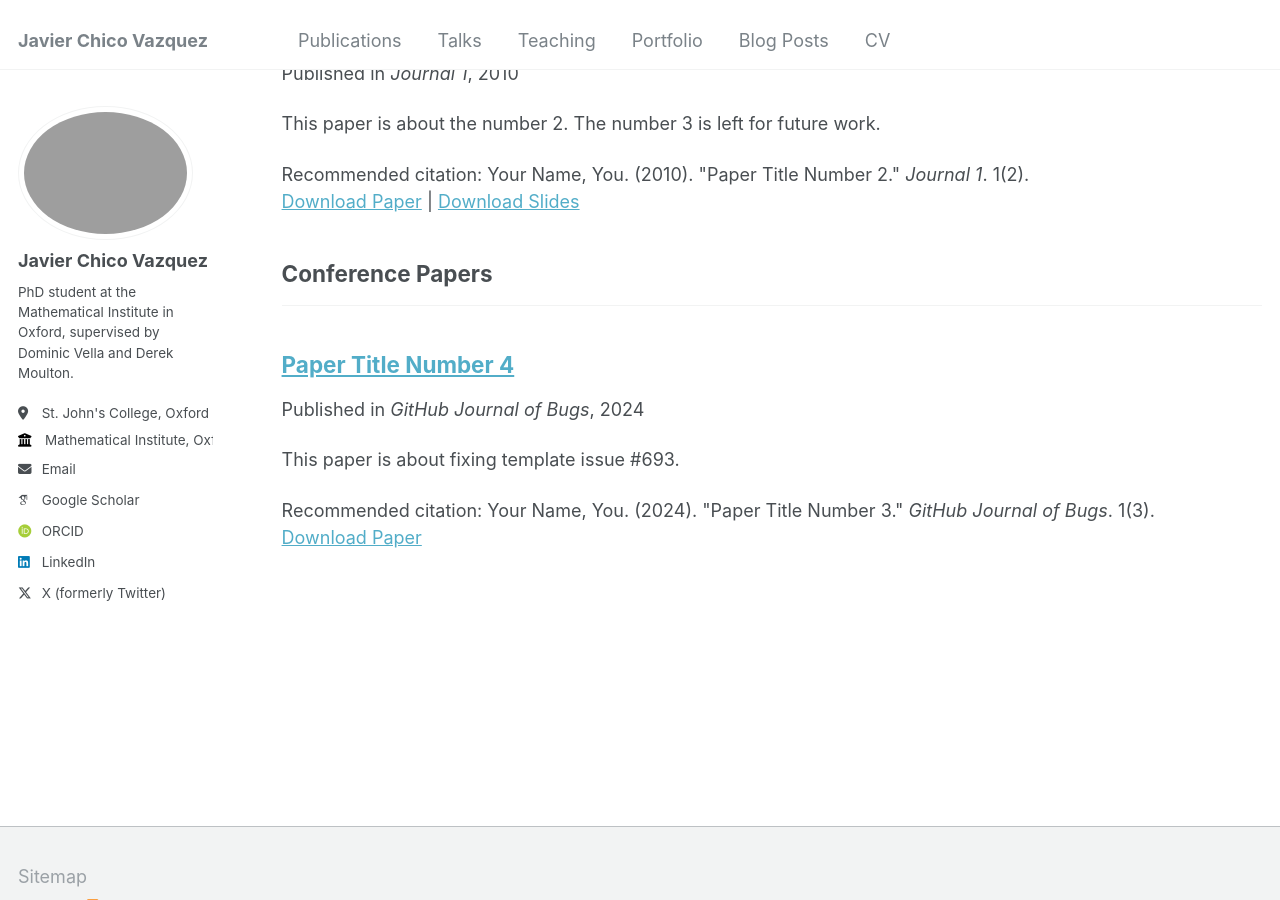
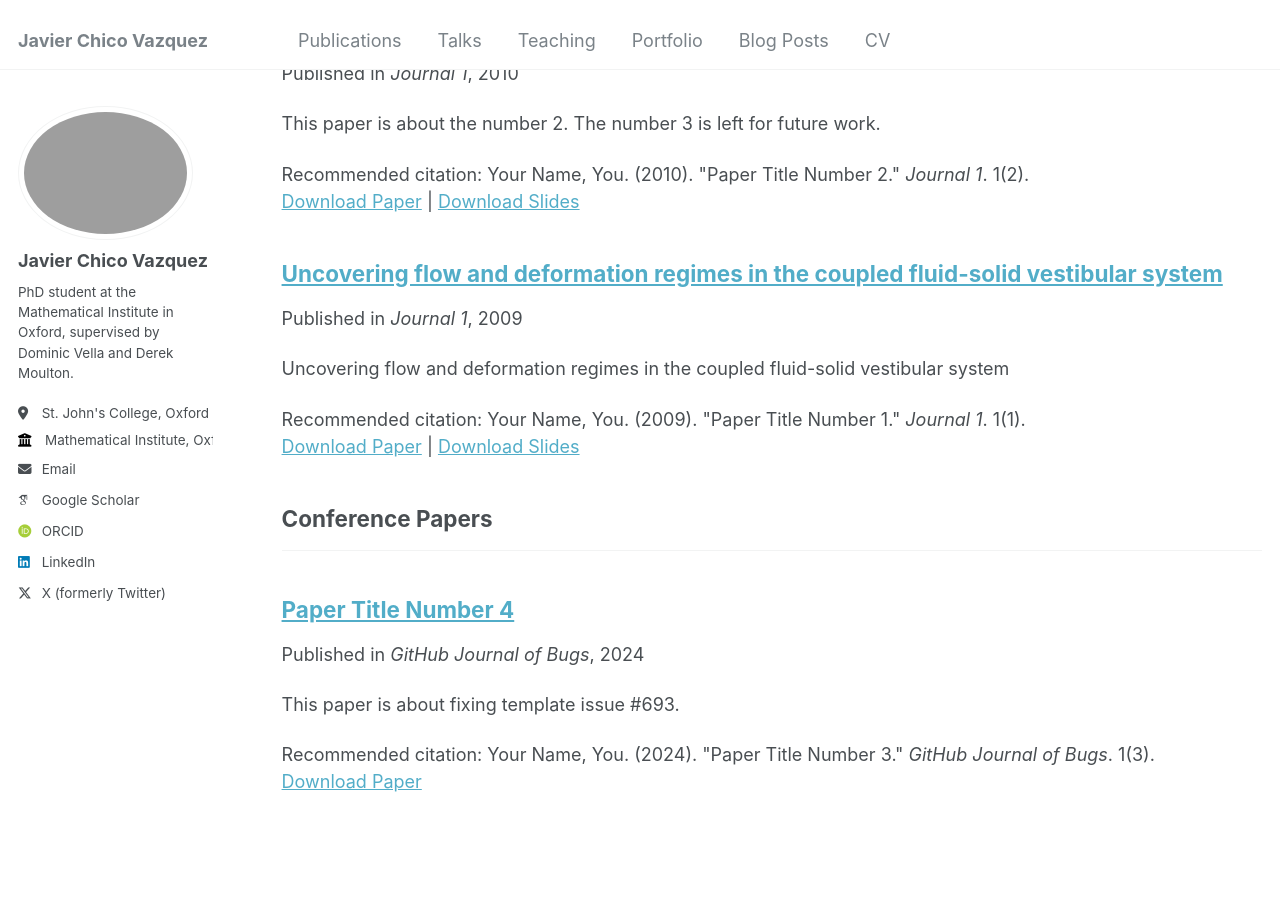
Before and after one commit to JavierChico/JavierChico.github.io, a Jekyll site: the page built from _pages/publications.html, in a window 1280 px wide and 900 px high, scrolled down 541 px. Built offline with Jekyll 4.4.1, drawn with Linux system fonts in a browser that asks for light colours; some web fonts are replaced; a file with an impossible date is left out.

Commit message:
Update 2024-21-04-uncovering-flow.md

```diff
--- a/_publications/2024-21-04-uncovering-flow.md
+++ b/_publications/2024-21-04-uncovering-flow.md
@@ -2,13 +2,13 @@
 title: "Uncovering flow and deformation regimes in the coupled fluid-solid vestibular system"
 collection: publications
 category: manuscripts
-permalink: /publication/2024-21-04-uncovering-flow
-excerpt: 'Mathematics of Sensing'
-date: 2024-21-04
-venue: 'arXivpreprints'
-slidesurl: 'http://academicpages.github.io/files/slides2.pdf'
-paperurl: 'https://arxiv.org/abs/2504.06394'
-citation: 'chico-Vazquez, Javier. (2024). &quot;Uncovering flow and deformation regimes in the coupled fluid-solid vestibular system.&quot; <i>Journal 1</i>. 1(1).'
+permalink: /publication/2009-10-01-paper-title-number-1
+excerpt: 'Uncovering flow and deformation regimes in the coupled fluid-solid vestibular system'
+date: 2009-10-01
+venue: 'Journal 1'
+slidesurl: 'http://academicpages.github.io/files/slides1.pdf'
+paperurl: 'http://academicpages.github.io/files/paper1.pdf'
+citation: 'Your Name, You. (2009). &quot;Paper Title Number 1.&quot; <i>Journal 1</i>. 1(1).'
 ---
 
-In this paper, we showcase how flow obstruction by a deformable object can lead to symmetry breaking in curved domains subject to angular acceleration. Our analysis is motivated by the deflection of the cupula, a soft tissue located in the inner ear that is used to perceive rotational motion as part of the vestibular system. The cupula is understood to block the rotation-induced flow in a toroidal region with the flow-induced deformation of the cupula used by the brain to infer motion. By asymptotically solving the governing equations for this flow, we characterise regimes for which the sensory system is sensitive to either angular velocity or angular acceleration. Moreover, we show the fluid flow is not symmetric in the latter case. Finally, we extend our analysis of symmetry breaking to understand the formation of vortical flow in cavernous regions within channels. We discuss the implications of our results for the sensing of rotation by mammals.
+In this paper, we showcase how flow obstruction by a deformable object can lead to symmetry breaking in curved domains subject to angular acceleration. Our analysis is motivated by the deflection of the cupula, a soft tissue located in the inner ear that is used to perceive rotational motion as part of the vestibular system. The cupula is understood to block the rotation-induced flow in a toroidal region with the flow-induced deformation of the cupula used by the brain to infer motion. By asymptotically solving the governing equations for this flow, we characterise regimes for which the sensory system is sensitive to either angular velocity or angular acceleration. Moreover, we show the fluid flow is not symmetric in the latter case. Finally, we extend our analysis of symmetry breaking to understand the formation of vortical flow in cavernous regions within channels. We discuss the implications of our results for the sensing of rotation by mammals. https://arxiv.org/abs/2504.06394
```
